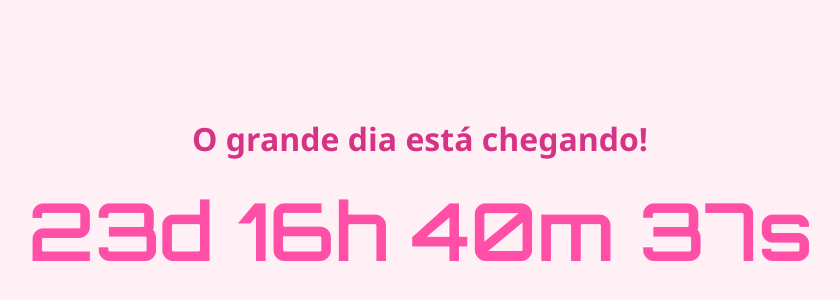
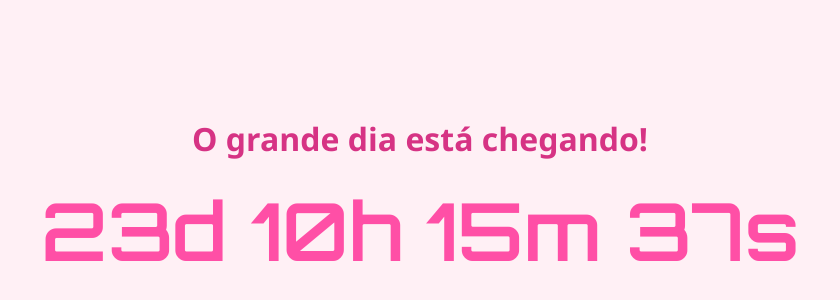
Before and after one commit to Filipe-QuickFlip/Filipe-QuickFlip.github.io, a plain HTML site: page index.html in a window 1280 px wide. Shown: the part 202-502 px from the top of the page, without its empty margins (220-1060 px from the left). Drawn offline with Linux system fonts and the light colour scheme.

Commit message:
Update index.html

```diff
--- a/index.html
+++ b/index.html
@@ -63,7 +63,7 @@
     <div id="contador">Carregando...</div>
 
     <script>
-        const dataFinal = new Date('2025-05-10T06:25:00').getTime();
+        const dataFinal = new Date('2025-05-10T00:00:00').getTime();
 
         function atualizarContador() {
             const agora = new Date().getTime();
```
